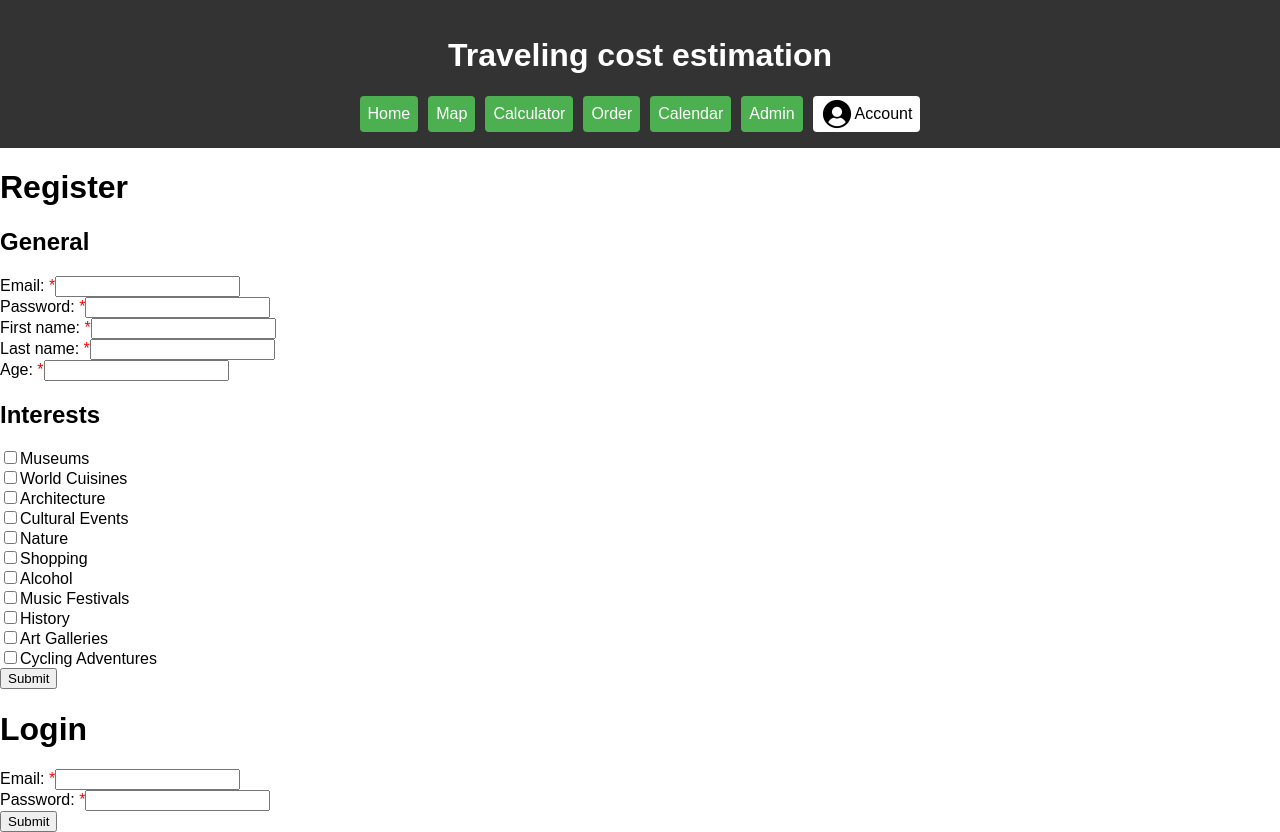
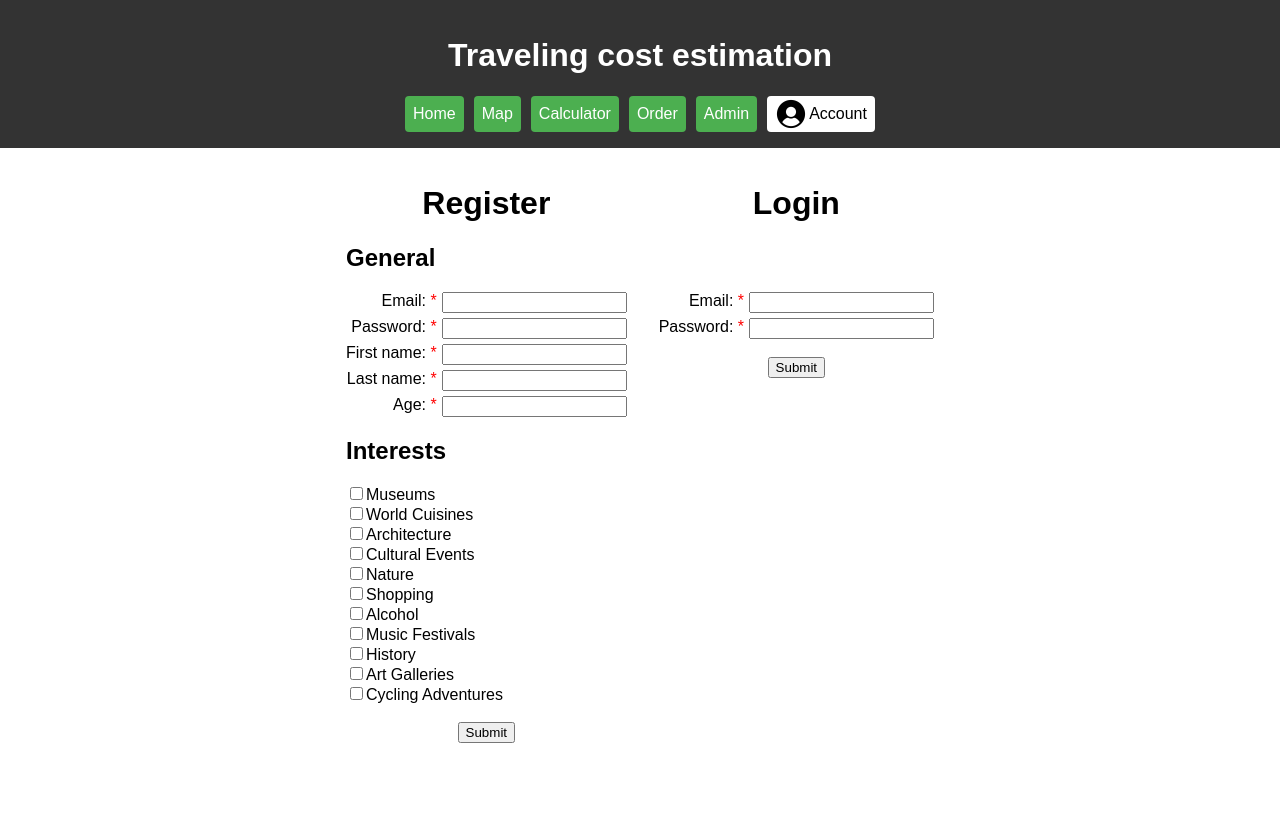
Before and after one commit to dawidogg/ITU-Database-Systems, a React (Create React App) app in the folder react_app/: page /account in a window 1280 px wide. After the commit the page ends 800 px from the top, so only its background shows below. Built offline with nearby package versions, Linux system fonts and the light colour scheme.

Commit message:
Work on account page

```diff
--- a/react_app/src/App.css
+++ b/react_app/src/App.css
@@ -36,6 +36,26 @@ form ul {
   list-style: none;
   margin: 0;
   padding: 0;
+}
+
+form div.general {
+	display:grid;
+    grid-template-columns: max-content max-content;
+    grid-gap:5px;
+}
+
+form h1 {
+	text-align: center;
+}
+
+form div.submit {
+	display: flex;
+	justify-content: center;
+	align-items: center;
+}
+
+form div.general label {
+	text-align:right;
 }
 
 .button {
@@ -113,3 +133,23 @@ footer {
 	padding: 0.5em;
 	text-align: center;
 }
+
+main.account {
+	display: flex;
+	position: relative;
+	justify-content: center;
+}
+
+main > div {
+	padding: 1em;
+}
+
+.logged_in_buttons {
+	display: flex;
+	position: relative;
+	justify-content: center;
+}
+
+.logged_in_buttons button{
+	margin: 0.5em;
+}
--- a/react_app/src/App.js
+++ b/react_app/src/App.js
@@ -8,13 +8,38 @@ import Home from "./pages/home";
 import Map from "./pages/map";
 import Calculator from "./pages/calculator";
 import Order from "./pages/order";
-import Calendar from "./pages/calendar";
 import Admin from "./pages/admin";
 import Account from "./pages/account";
 import "./App.css"
 
 function App() {
 	const [account_name, setAccountName] = useState('Account');
+	const [user_data, setUserData] = useState(null);
+	const [user_credentials, setUserCredentials] = useState(null);
+
+	useEffect(() => {
+		if (user_credentials != null) {
+			fetch("http://localhost:8080/user_data", {
+				method: 'POST',
+				headers: {"Content-Type": "application/json"},
+				body: JSON.stringify(user_credentials),
+			}).then(response => {
+				return response.json();
+			}).then(responseData => {
+				console.log(responseData);
+				setUserData(responseData);
+			});
+		} else {
+			setUserData(null);
+		}
+	}, [user_credentials]);
+
+	useEffect(() => {
+		if (user_data == null)
+			setAccountName('Account');
+		else
+			setAccountName(user_data["first_name"]);
+	}, [user_data]);
 return (
 	<div>
 		<Router>
@@ -25,9 +50,9 @@ function App() {
 				<Route path='/map' element={<Map/>}/>
 				<Route path='/calculator' element={<Calculator/>}/>
 				<Route path='/order' element={<Order/>}/>
-					<Route path='/calendar' element={<Calendar/>}/>
 				<Route path='/admin' element={<Admin/>}/>
-					<Route path='/account' element={<Account/>}/>
+				<Route path='/account' element=
+					   {<Account user_data={user_data} user_credentials={user_credentials} onLogin={(result) => {setUserCredentials(result)}}/>}/>
 			</Routes>
 		</Router>
 	</div>
--- a/react_app/src/components/header.js
+++ b/react_app/src/components/header.js
@@ -12,7 +12,6 @@ export default function Header(props) {
 					<li><NavLink className="button" to="map"><img/>Map</NavLink></li>
 					<li><NavLink className="button" to="calculator"><img/>Calculator</NavLink></li>
 					<li><NavLink className="button" to="order"><img/>Order</NavLink></li>
-					<li><NavLink className="button" to="calendar"><img/>Calendar</NavLink></li>
 					<li><NavLink className="button" to="admin"><img/>Admin</NavLink></li>
 					<li><NavLink className="button_img" to="account"><img src={user_icon}/> {props.account_name}</NavLink></li>
 				</ul>
--- a/react_app/src/pages/account.js
+++ b/react_app/src/pages/account.js
@@ -15,7 +15,7 @@ function checkCompress(booleanArray) {
 	return sum;
 }
 
-function Account() {
+function Account(props) {
 	const [checkedState, setCheckedState] = useState(
 		new Array(interests.length).fill(false)
 	);
@@ -54,8 +54,29 @@ function Account() {
 			return response.text();
 		}).then(responseData => {
 			console.log(responseData);
+			if (responseData === 'true') {
+				props.onLogin(data);
+			} else {
+				props.onLogin(null);
+			}
 		});
+	};
 
+	const logout = () => {
+		props.onLogin(null);
+	};
+
+	const deleteAccount = () => {
+		fetch("http://localhost:8080/delete_user", {
+			method: 'DELETE',
+			headers: {"Content-Type": "application/json"},
+			body: JSON.stringify(props.user_credentials),
+		}).then(response => {
+			return response.text();
+		}).then(responseData => {
+			console.log(responseData);
+		});
+		props.onLogin(null);
 	};
 
 	const handleOnChange = (position) => {
@@ -66,36 +87,37 @@ function Account() {
 		setCheckedState(updatedCheckedState);
 	};
 
-
+	if (props.user_data == null)
 		return (
-		<main>
+			<main className="account">
 				<Helmet>
 					<title> {TITLE} </title>
 				</Helmet>
 				<div>
+					<form onSubmit={registerSubmit}>
 						<h1>Register</h1>
+						<h2> General </h2>
+						<div className="general">
+ 							<label className="required" htmlFor="email">Email:</label>
+							<input type="text" id="email" name="email" required/>
 
-				<form onSubmit={registerSubmit}>
-					<h2> General </h2>
-
- 					<label className="required" htmlFor="email">Email:</label>
-					<input type="text" id="email" name="email" required/> <br/>
 							<label className="required" htmlFor="password">Password:</label>
-					<input type="password" id="password" name="password" required/> <br/>
+							<input type="password" id="password" name="password" required/>
 
 							<label className="required" htmlFor="firstname">First name:</label>
-					<input type="text" id="firstname" name="firstname" required/> <br/>
+							<input type="text" id="firstname" name="firstname" required/>
+
 							<label className="required" htmlFor="lastname">Last name:</label>
-					<input type="text" id="lastname" name="lastname" required/> <br/>
+							<input type="text" id="lastname" name="lastname" required/>
+
 							<label className="required" htmlFor="age">Age:</label>
-					<input type="number" id="age" name="age" required/> <br/>
-
+							<input type="number" id="age" name="age" required/>
+						</div>
 						<h2> Interests </h2>
 						<ul>
 							{interests.map((name, index) => {
 								return (
 									<li key={index}>
-								<div className="interests-list-item">
 										<input
 											type="checkbox"
 											id={`custom-checkbox-${index}`}
@@ -105,28 +127,48 @@ function Account() {
 											onChange={() => handleOnChange(index)}
 										/>
 										<label htmlFor={`custom-checkbox-${index}`}>{name}</label>
-								</div>
 									</li>
 								);
 							})}
 						</ul>
+						<br/>
+						<div className="submit">
 							<input type="submit" name="Submit"/>
+						</div>
 					</form>
 				</div>
 
 				<div>
+					<form onSubmit={loginSubmit}>
 						<h1> Login </h1>
-				<form onSubmit={loginSubmit}>
+						<h2> &nbsp; </h2>
+						<div className="general">
 							<label className="required" htmlFor="email2">Email:</label>
-					<input type="text" id="email2" name="email2" required/> <br/>
+							<input type="text" id="email2" name="email2" required/>
+
 							<label className="required" htmlFor="password2">Password:</label>
-					<input type="password" id="password2" name="password2" required/> <br/>
+							<input type="password" id="password2" name="password2" required/>
+						</div>
+						<br/>
+						<div className="submit">
 							<input type="submit" name="Submit"/>
+						</div>
 					</form>
 				</div>
 			</main>
 		);
-
+	else
+		return (
+			<main>
+				<div>
+				<h1>Welcome, {props.user_data["first_name"]} {props.user_data["last_name"]}</h1>
+				<h2> History</h2>
+					<div className="logged_in_buttons">
+						<button onClick={logout}>Logout</button>
+						<button onClick={deleteAccount}>Delete account</button>
+					</div>
+				</div>
+			</main>);
 
 }
 export default Account;
--- a/react_app/src/pages/calendar.js
+++ /dev/null
@@ -1,19 +0,0 @@
-import React from "react";
-import { Helmet } from 'react-helmet';
-
-const TITLE = 'Calendar';
-
-class Calendar extends React.Component {
-	render() {
-		return (
-		<main>
-			<Helmet>
-				<title> {TITLE} </title>
-			</Helmet>
-
-		</main>
-		);
-	}
-}
-
-export default Calendar;
```
Also changed, not shown: 2 other files (tests, documents, lock files or other folders). Lines whose indentation alone changed are shown as unchanged.
